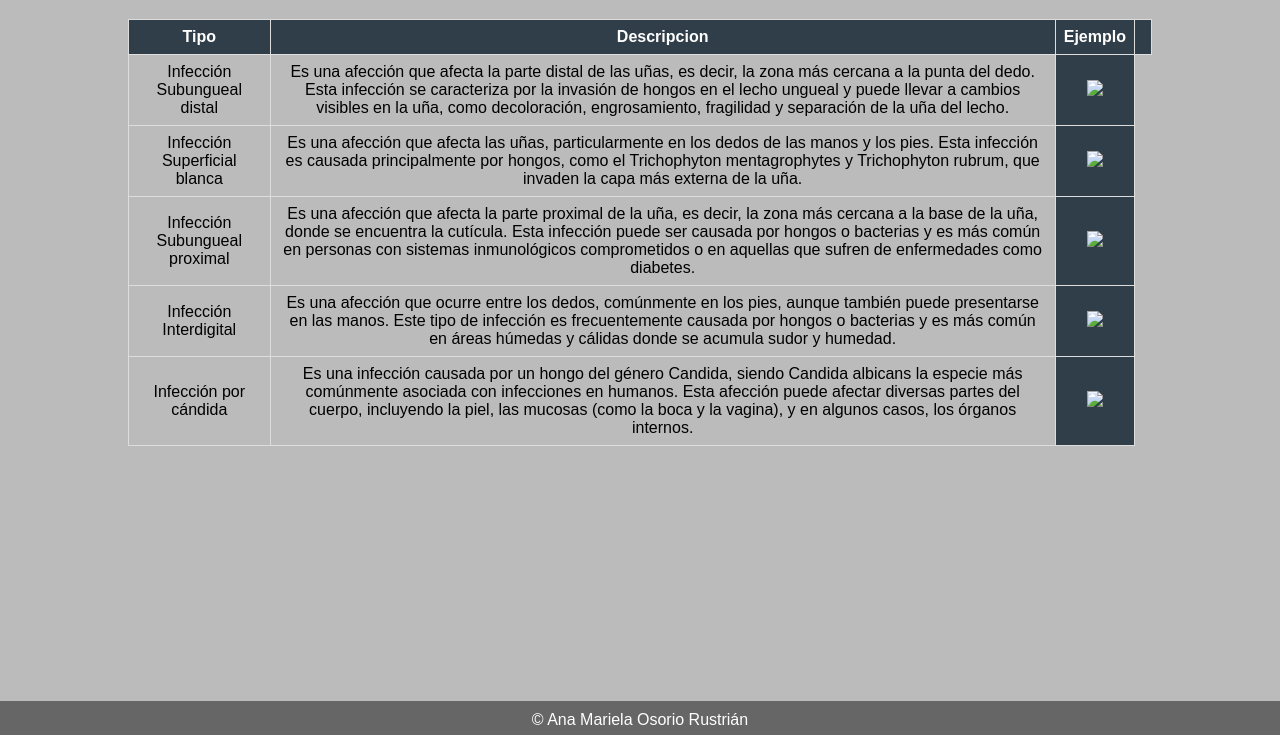
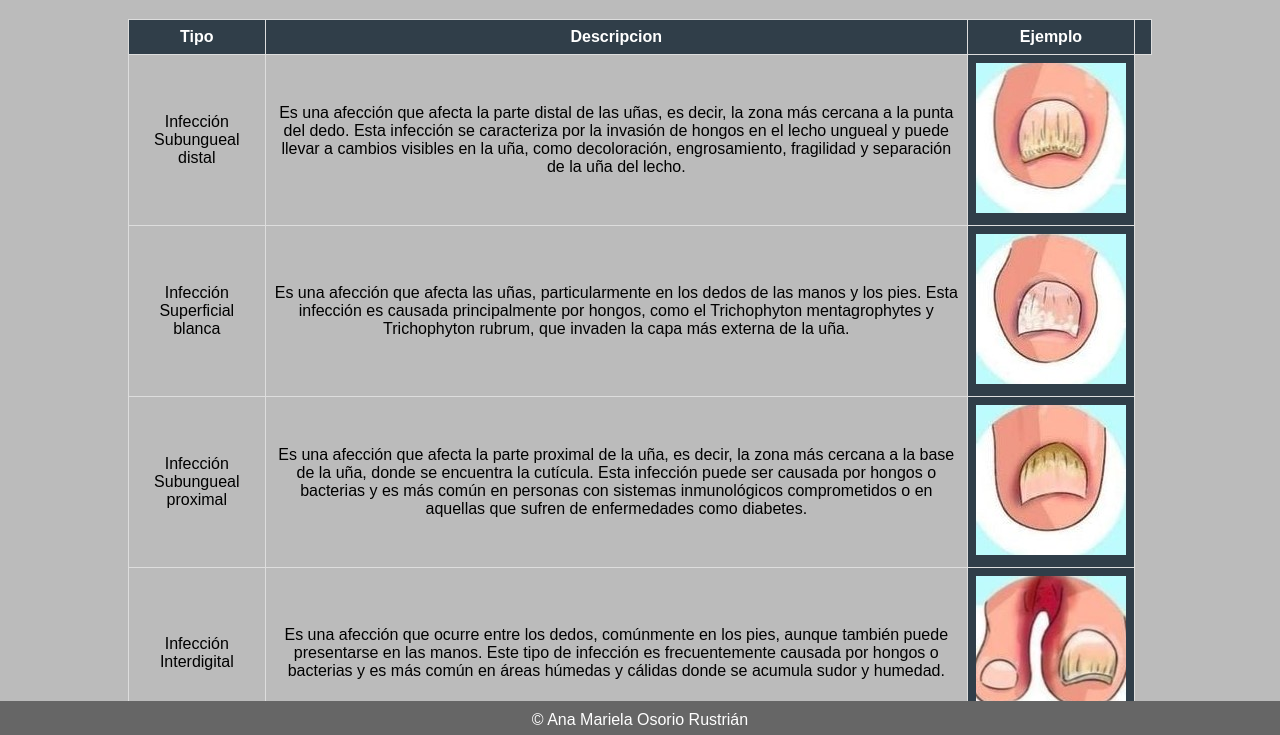
Before and after one commit to libermendez/libermendez.github.io, a plain HTML site: page index.html in a window 1280 px wide. Shown: the part 61-796 px from the top of the page. Drawn offline with Linux system fonts and the light colour scheme.

Commit message:
index.html

```diff
--- a/index.html
+++ b/index.html
@@ -23,31 +23,31 @@
                 <td>Infección Subungueal distal</td>
                 <td>Es una afección que afecta la parte distal de las uñas, es decir, la zona más cercana a la punta del dedo. Esta infección se caracteriza por la invasión de hongos en el lecho ungueal y puede llevar a cambios visibles en la uña, como decoloración, engrosamiento, fragilidad y separación de la uña del lecho.
                 </td>
-                <th><img src="img/1.jpg" ></th>
+                <th><img src="1.jpg" ></th>
             </tr>
             <tr>
                 <td>Infección Superficial blanca</td>
                 <td>Es una afección que afecta las uñas, particularmente en los dedos de las manos y los pies. Esta infección es causada principalmente por hongos, como el Trichophyton mentagrophytes y Trichophyton rubrum, que invaden la capa más externa de la uña.
                 </td>
-                <th><img src="img/2.jpg" ></th>
+                <th><img src="2.jpg" ></th>
             </tr>
             <tr>
                 <td>Infección Subungueal proximal</td>
                 <td>Es una afección que afecta la parte proximal de la uña, es decir, la zona más cercana a la base de la uña, donde se encuentra la cutícula. Esta infección puede ser causada por hongos o bacterias y es más común en personas con sistemas inmunológicos comprometidos o en aquellas que sufren de enfermedades como diabetes.
                 </td>
-                <th><img src="img/3.jpg" ></th>
+                <th><img src="3.jpg" ></th>
             </tr>
             <tr>
                 <td>Infección Interdigital</td>
                 <td>Es una afección que ocurre entre los dedos, comúnmente en los pies, aunque también puede presentarse en las manos. Este tipo de infección es frecuentemente causada por hongos o bacterias y es más común en áreas húmedas y cálidas donde se acumula sudor y humedad.
                 </td>
-                <th><img src="img/4.jpg" ></th>
+                <th><img src="4.jpg" ></th>
             </tr>
             <tr>
                 <td>Infección por cándida</td>
                 <td>Es una infección causada por un hongo del género Candida, siendo Candida albicans la especie más comúnmente asociada con infecciones en humanos. Esta afección puede afectar diversas partes del cuerpo, incluyendo la piel, las mucosas (como la boca y la vagina), y en algunos casos, los órganos internos.
                 </td>
-                <th><img src="img/5.jpg" ></th>
+                <th><img src="5.jpg" ></th>
             </tr>
         </tbody>
     </table>
```
